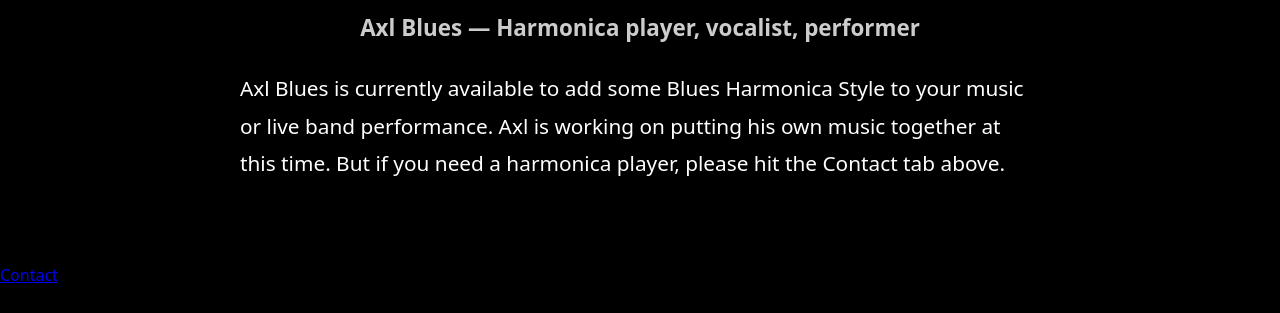
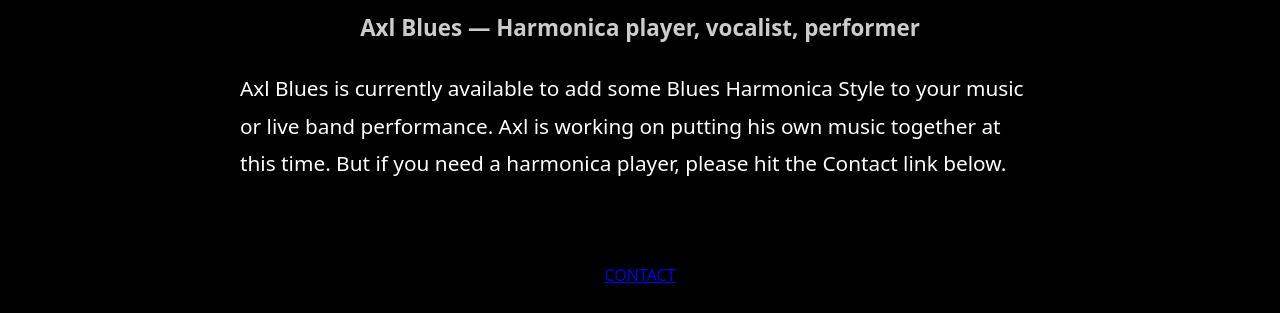
Before and after one commit to AxLBlues/AxlBlues, a plain HTML site: page music.html in a window 1280 px wide. Shown: the part 546-859 px from the top of the page. Drawn offline with Linux system fonts and the light colour scheme.

Commit message:
contact link centered

```diff
--- a/music.html
+++ b/music.html
@@ -143,13 +143,15 @@
     <section class="bio-short">
       <h2>Available Harmonica Player</h2>
       <p class="sub">Axl Blues — Harmonica player, vocalist, performer</p>
-      <p>Axl Blues is currently available to add some Blues Harmonica Style to your music or live band performance. Axl is working on putting his own music together at this time. But if you need a harmonica player, please hit the Contact tab above.</p>
+      <p>Axl Blues is currently available to add some Blues Harmonica Style to your music or live band performance. Axl is working on putting his own music together at this time. But if you need a harmonica player, please hit the Contact link below.</p>
     </section>
 
-	<!-- Centered Contact tab below bio -->
+	<center>
+	<!-- Centered CONTACT button below bio -->
     <div class="contact-tab">
-      <a href="contact.html">Contact</a>
+      <a href="contact.html">CONTACT</a>
     </div>
+	</center>
 
     <div class="link-images">
       <a href="https://thebluestruckers.com"><img src="https://thebluestruckers.com/black-truck.png" alt="Blues Truckers" /></a>
```
